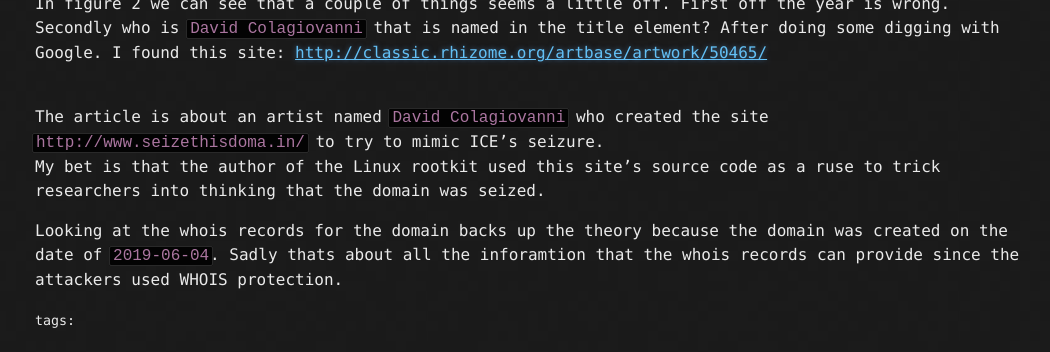
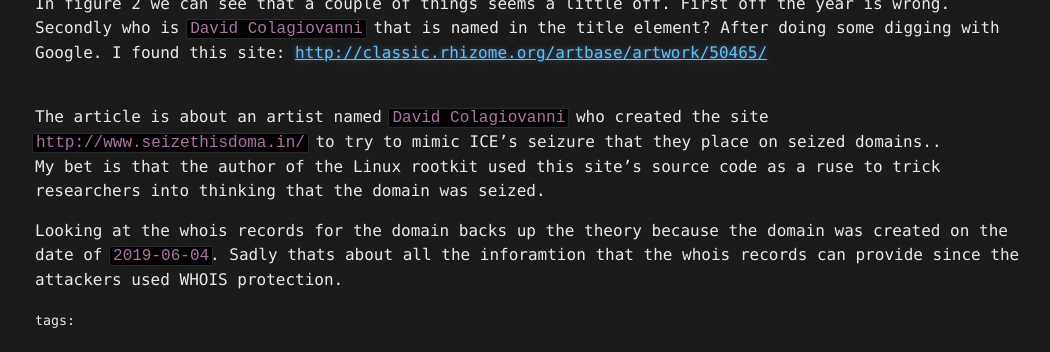
Before and after one commit to Michael-Meade/MinerFind, a Jekyll site: the page built from _posts/2019-6-28-Linux-RootKit.md, in a window 1280 px wide, cut to the strip 1074-1426 px from the top of the page. Shown: the whole strip, without its empty margins (105-1155 px from the left). Built offline with Jekyll 4.4.1, drawn with Linux system fonts in a browser that asks for light colours; our own code applies the rules of GitHub Pages for plain Markdown files; the repository's description, which GitHub fills in, is left out.

Commit message:
Update 2019-6-28-Linux-RootKit.md

````diff
--- a/_posts/2019-6-28-Linux-RootKit.md
+++ b/_posts/2019-6-28-Linux-RootKit.md
@@ -13,7 +13,7 @@ Figure 2, source code of the index page.<br>
 In figure 2 we can see that a couple of things seems a little off. First off the year is wrong. Secondly who is ```David Colagiovanni``` that is named in the title element?
 After doing some digging with Google. I found this site: <a href="http://classic.rhizome.org/artbase/artwork/50465/">http://classic.rhizome.org/artbase/artwork/50465/</a><br><br>
 
-The article is about an artist named ```David Colagiovanni``` who created the site ```http://www.seizethisdoma.in/``` to try to mimic ICE's seizure.<br>
+The article is about an artist named ```David Colagiovanni``` who created the site ```http://www.seizethisdoma.in/``` to try to mimic ICE's seizure that they place on seized domains..<br>
 My bet is that the author of the Linux rootkit used this site's source code as a ruse to trick researchers into thinking that the domain was seized.<br>
 
 Looking at the whois records for the domain backs up the theory because the domain was created on the date of ```2019-06-04```. Sadly thats about all the inforamtion that the whois records can provide since the <br>
````
